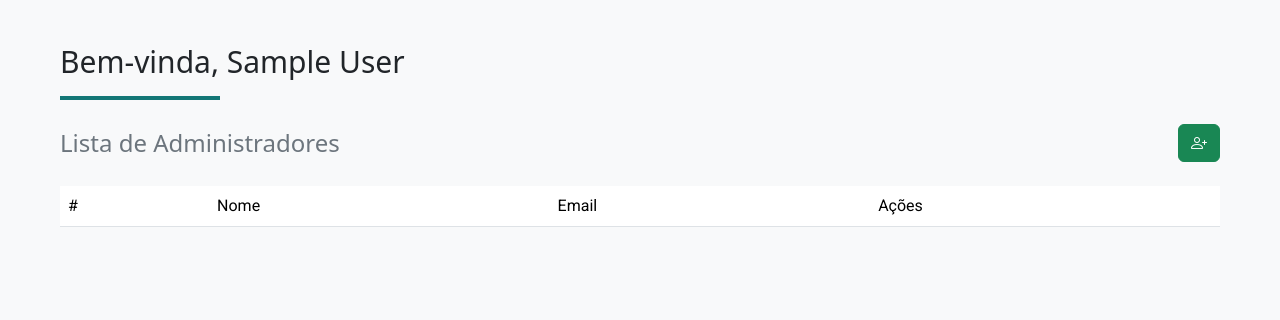
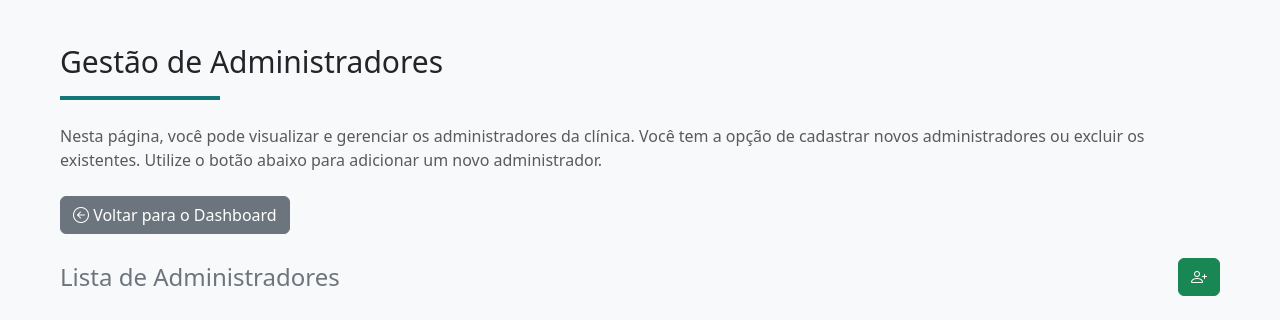
Before and after one commit to thigodev/VittaClinic, a PHP site: page /clinic_management/views/adminMasterView.php in a window 1280 px wide. Shown: the part 82-402 px from the top of the page. Run offline with PHP 8.4, Linux system fonts and the light colour scheme; the visitor is signed in with stand-in values (Sample User, id 1); data comes from the database, SQL or seed files in the repository; lists and menus that the app fills with data are empty.

Commit message:
melhoria tela admin

```diff
--- a/clinic_management/views/adminMasterView.php
+++ b/clinic_management/views/adminMasterView.php
@@ -27,7 +27,7 @@ $admins = $adminPadrao->getAll($clinicaId);
   <link href="https://cdn.jsdelivr.net/npm/bootstrap@5.3.0-alpha1/dist/css/bootstrap.min.css" rel="stylesheet">
   <link href="https://cdn.jsdelivr.net/npm/bootstrap-icons/font/bootstrap-icons.css" rel="stylesheet">
 
-  <title>Clinica Dashboard</title>
+  <title>Gestão de Administradores - Dashboard</title>
   <link rel="stylesheet" href="/clinic_management/public/styles/admin_master/admin_master.css">
 </head>
 
@@ -40,19 +40,23 @@ $admins = $adminPadrao->getAll($clinicaId);
   </header>
 
   <div class="container my-4">
-    <h1 class="wellcome-title h3  mb-4"><?php echo htmlspecialchars("Bem-vinda, {$clinicName}"); ?></h1>
+    <h1 class="wellcome-title h3 mb-4"><?php echo htmlspecialchars("Gestão de Administradores"); ?></h1>
+    <p class="text-muted mb-4">Nesta página, você pode visualizar e gerenciar os administradores da clínica. Você tem a
+      opção de cadastrar novos administradores ou excluir os existentes. Utilize o botão abaixo para adicionar um novo
+      administrador.</p>
 
-    <!-- Título e Botão Cadastrar Administrador -->
+    <a href="dashboard.php" class="btn btn-secondary mb-4">
+      <i class="bi bi-arrow-left-circle"></i> Voltar para o Dashboard
+    </a>
+
     <div class="d-flex justify-content-between align-items-center mb-4">
       <h3 class="h4 mb-0 text-secondary">Lista de Administradores</h3>
-      <!-- Botão Cadastrar Administrador -->
       <button class="btn btn-success" data-bs-toggle="modal" data-bs-target="#modalCadastrarAdmin"
         aria-label="Cadastrar Administrador">
         <i class="bi bi-person-plus" alt="Ícone de adicionar administrador"></i>
       </button>
     </div>
 
-    <!-- Tabela de Administradores -->
     <table class="table table-striped table-hover">
       <thead>
         <tr>
@@ -62,7 +66,6 @@ $admins = $adminPadrao->getAll($clinicaId);
           <th>Ações</th>
         </tr>
       </thead>
-      <tbody>
       <tbody>
         <?php foreach ($admins as $admin): ?>
           <tr>
@@ -81,8 +84,6 @@ $admins = $adminPadrao->getAll($clinicaId);
             </td>
           </tr>
         <?php endforeach; ?>
-      </tbody>
-
       </tbody>
     </table>
   </div>
```
Also changed, not shown: clinic_management/views/dashboard.php (+1 -9 lines).
